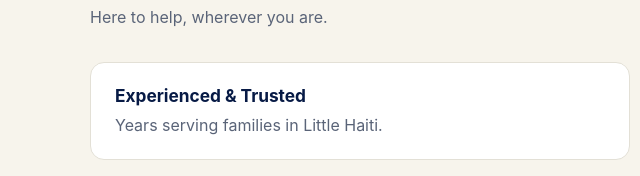
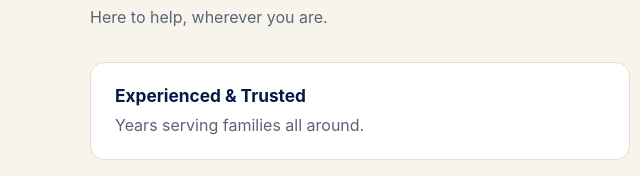
Before and after one commit to Antoine-Ric/fritzanto-tax-services, a plain HTML site: page index.html in a window 1280 px wide. Shown: the part 1461-1637 px from the top of the page, 0-640 px from the left. Drawn offline with Linux system fonts and the light colour scheme.

Commit message:
Drop the last Little Haiti-only line; service area is all around

```diff
--- a/index.html
+++ b/index.html
@@ -99,7 +99,7 @@
         <h2>Why clients trust FritzAnto</h2>
         <p class="section-sub">Here to help, wherever you are.</p>
         <div class="why-grid">
-          <div class="why-item"><strong>Experienced &amp; Trusted</strong><span>Years serving families in Little Haiti.</span></div>
+          <div class="why-item"><strong>Experienced &amp; Trusted</strong><span>Years serving families all around.</span></div>
           <div class="why-item"><strong>Personalized Service</strong><span>Real conversations, not call centers. Your situation, your plan.</span></div>
           <div class="why-item"><strong>Confidential &amp; Professional</strong><span>Your information stays private, always.</span></div>
           <div class="why-item"><strong>Community Focused</strong><span>Serving clients all around with pride.</span></div>
```
